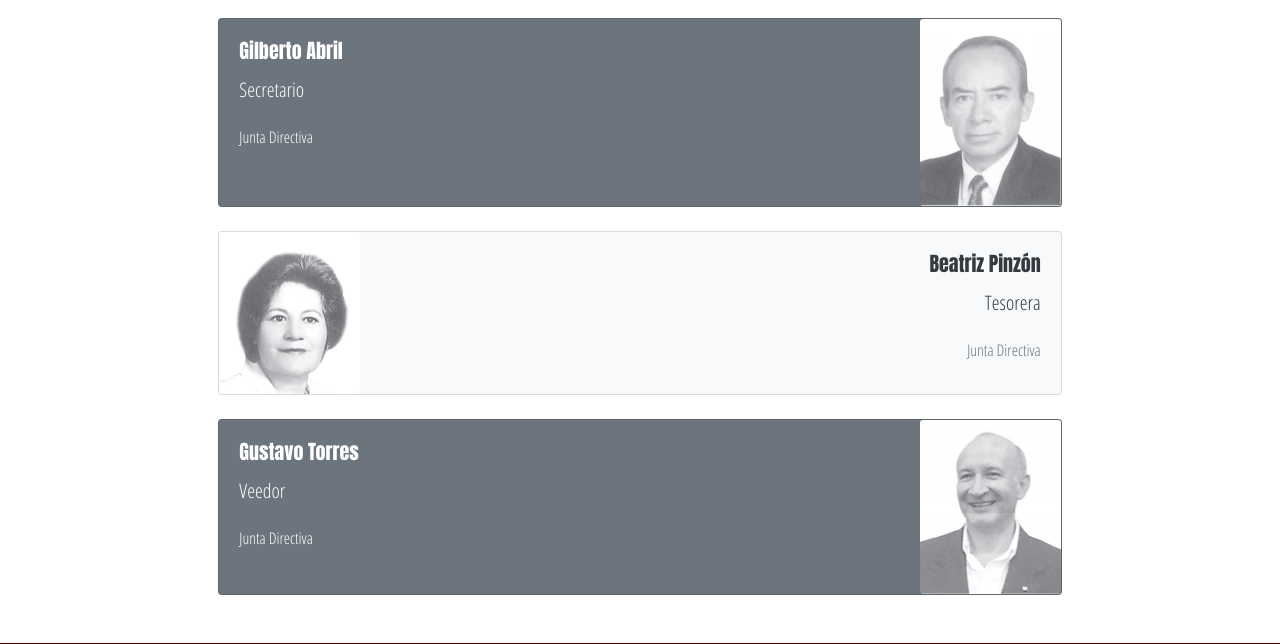
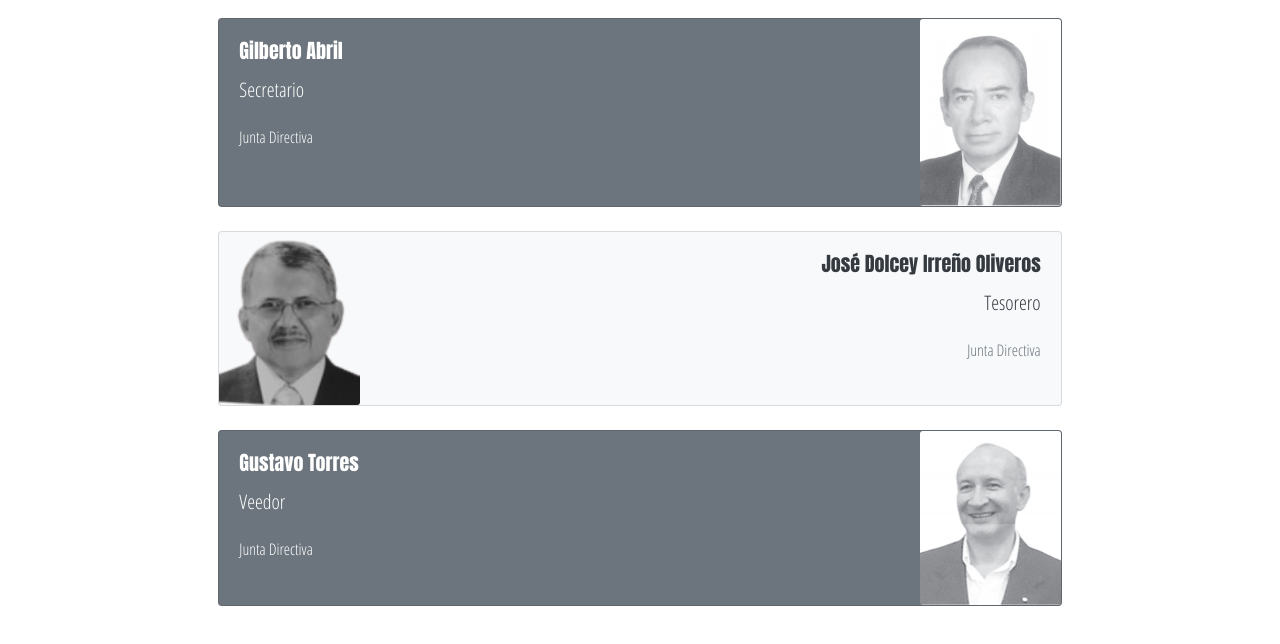
Before and after one commit to javilasa/academiaboyacensedelalengua, a PHP site: page /miembros.php in a window 1280 px wide. Shown: the part 804-1448 px from the top of the page. Run offline with PHP 8.4, Linux system fonts and the light colour scheme; some libraries are stand-ins or nearby versions.

Commit message:
agregando Tesorero 2023

```diff
--- a/miembros.php
+++ b/miembros.php
@@ -50,9 +50,9 @@
                 "description2" => "Junta Directiva",
             ];
             $miembros[] = [
-                "name" => "Beatriz Pinzón",
-                "img_path" => "assets/images/miembros/BeatrizPinzon.png",
-                "description1" => "Tesorera",
+                "name" => "José Dolcey Irreño Oliveros",
+                "img_path" => "assets/images/miembros/DolceyIrreno.png",
+                "description1" => "Tesorero",
                 "description2" => "Junta Directiva",
             ];
             $miembros[] = [
```
Also changed, not shown: assets/images/miembros/DolceyIrreno.png (added).
